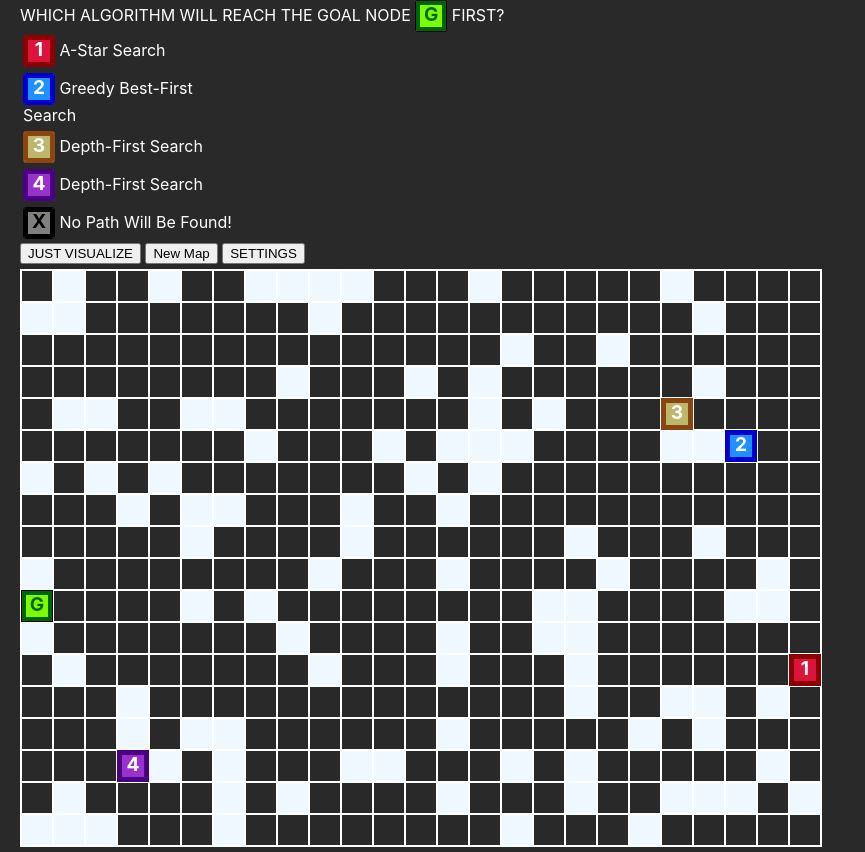
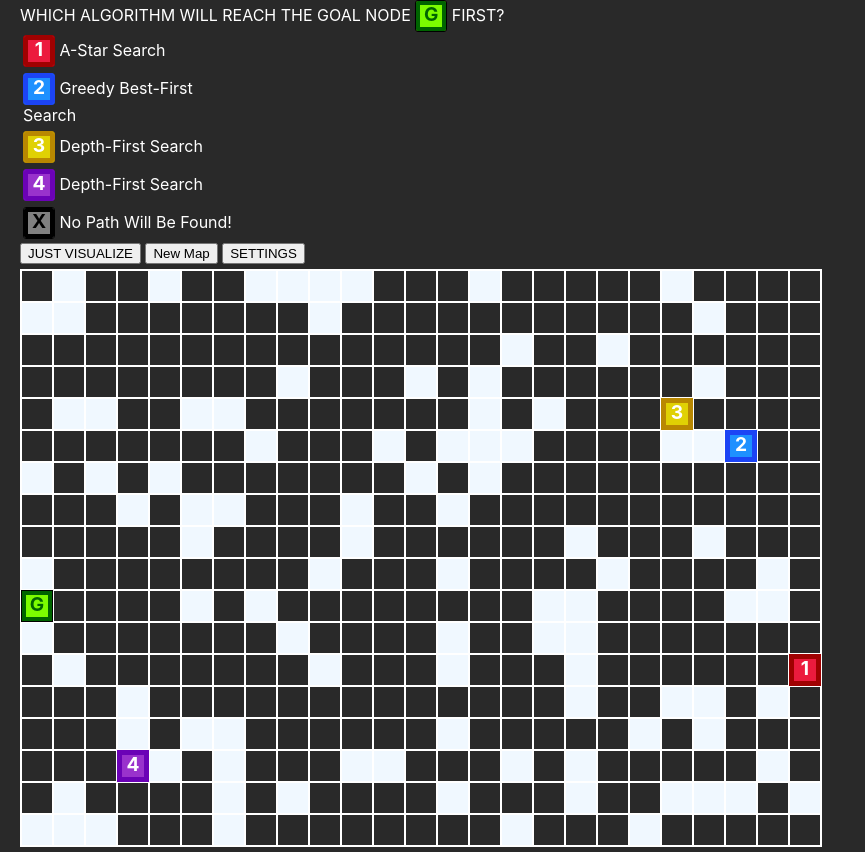
Before and after one commit to vik-ma/pathfinding-race, a React (Create React App) app: page / in a window 1280 px wide. Shown: the whole page, without its empty margins (0-865 px from the left). Built offline with nearby package versions, Linux system fonts and the light colour scheme.

Commit message:
Updated node colors in CSS

```diff
--- a/src/App.css
+++ b/src/App.css
@@ -70,14 +70,14 @@ body {
 }
 
 :root {
-    --nodebgcolor1: crimson;
+    --nodebgcolor1: rgb(236, 27, 62);
     --nodebgcolor2: dodgerblue;
-    --nodebgcolor3: darkkhaki;
+    --nodebgcolor3: rgb(224, 209, 4);
     --nodebgcolor4: darkorchid;
-    --nodebordercolor1: darkred;
-    --nodebordercolor2: mediumblue;
-    --nodebordercolor3: saddlebrown;
-    --nodebordercolor4: indigo;
+    --nodebordercolor1: rgb(160, 1, 1);
+    --nodebordercolor2: rgb(28, 68, 245);
+    --nodebordercolor3: rgb(185, 136, 1);
+    --nodebordercolor4: rgb(107, 2, 182);
 }
 
 .node {
@@ -151,28 +151,28 @@ body {
 }
 
 .node-winner-1 {
-    box-shadow: inset 0 0 0 4px var(--nodebordercolor1);
+    box-shadow: inset 0 0 0 5px var(--nodebordercolor1);
 }
 
 .node-winner-2 {
-    box-shadow: inset 0 0 0 4px var(--nodebordercolor2);
+    box-shadow: inset 0 0 0 5px var(--nodebordercolor2);
 }
 
 .node-winner-3 {
-    box-shadow: inset 0 0 0 4px var(--nodebordercolor3);
+    box-shadow: inset 0 0 0 5px var(--nodebordercolor3);
 }
 
 .node-winner-4 {
-    box-shadow: inset 0 0 0 4px var(--nodebordercolor4);
+    box-shadow: inset 0 0 0 5px var(--nodebordercolor4);
 }
 
 .node-winner-tie {
-    box-shadow: inset 0 0 0 4px #4d4d4d;
+    box-shadow: inset 0 0 0 5px #4d4d4d;
 }
 
 @keyframes current-anim {
     from {}
-    to {box-shadow: inset 0 0 0 3px black;}
+    to {box-shadow: inset 0 0 0 5px black;}
   }
 
 .node-current {
```
